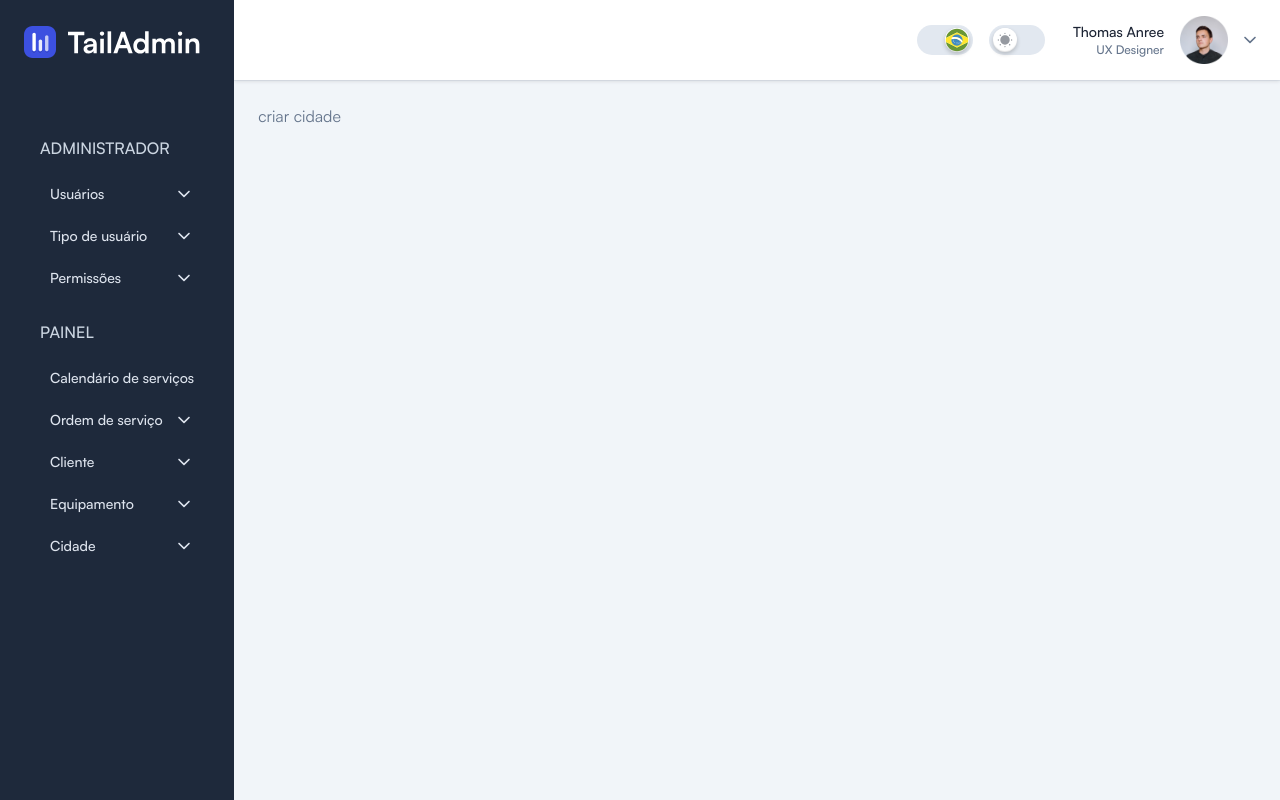
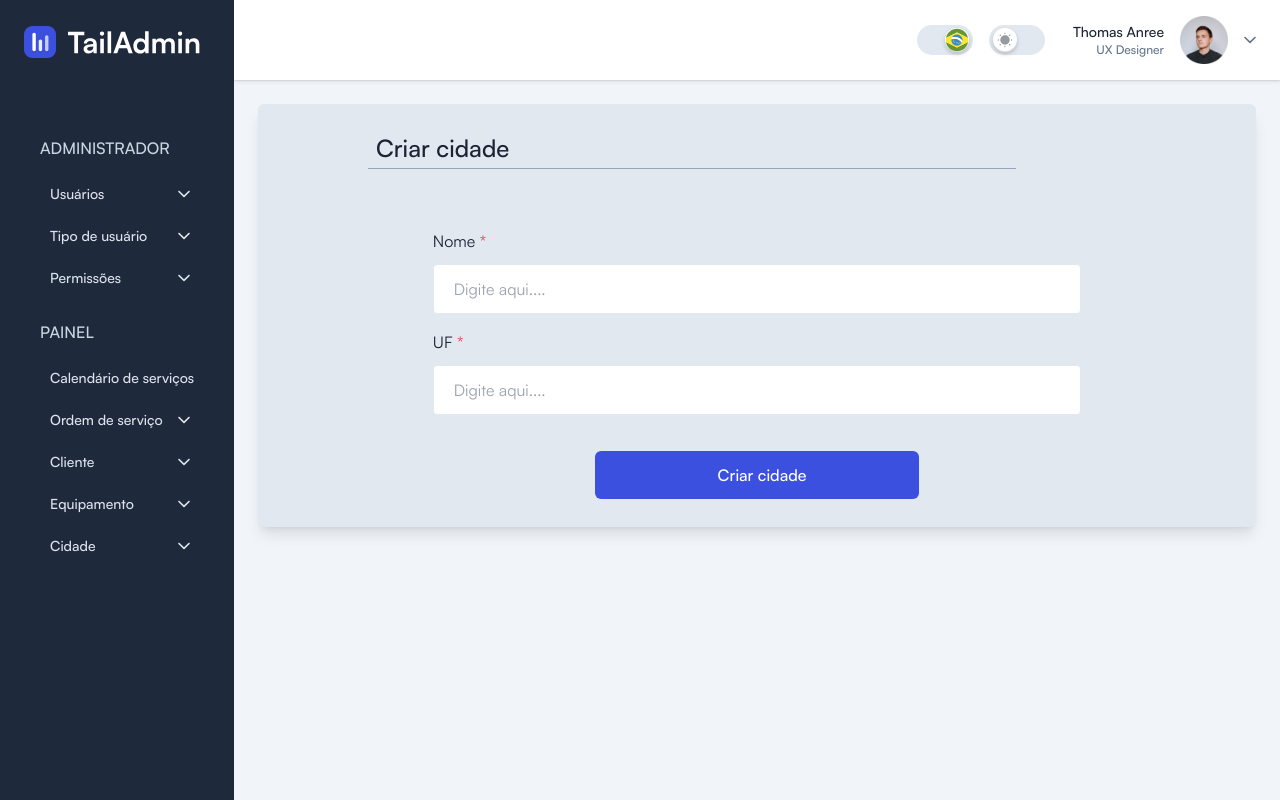
Before and after one commit to pr3ditec/sgs_admin_system, a Vue app: page /city/create in a window 1280 px wide. Built offline with nearby package versions, Linux system fonts and the light colour scheme; what vue3-apexcharts would draw is missing.

Commit message:
✨ feat: Cadastro e visualização de cidades finalizado

```diff
--- a/src/Helpers/Free.ts
+++ b/src/Helpers/Free.ts
@@ -1,4 +1,4 @@
-import type { PermissaoUsuario, TipoUsuario, Usuario } from './Types'
+import type { Cidade, PermissaoUsuario, TipoUsuario, Usuario } from './Types'
 
 const clearUserData = (formData: Usuario) => {
   formData.nome = ''
@@ -16,4 +16,9 @@ const clearPermissionUserData = (formData: PermissaoUsuario) => {
   formData.usuario_id = 0
 }
 
-export { clearUserData, clearUserTypeData, clearPermissionUserData }
+const clearCityData = (formData: Cidade) => {
+  formData.nome = ''
+  formData.uf = ''
+}
+
+export { clearUserData, clearUserTypeData, clearPermissionUserData, clearCityData }
--- a/src/Helpers/Types.ts
+++ b/src/Helpers/Types.ts
@@ -15,6 +15,11 @@ export interface Permissao {
 export interface PermissaoUsuario {
   usuario_id: Number
   permissao_id: Number
+}
+
+export interface Cidade {
+  nome: String
+  uf: String
 }
 /** API I/O */
 
--- a/src/translate/locales/en.json
+++ b/src/translate/locales/en.json
@@ -94,5 +94,6 @@
   "destroy-type-user-error":"Error on delete user type",
   "required-field-helper": "Field must be filled",
   "edit-button-helper": "Button for move to edit page",
-  "delete-button-helper": "Button for delete data"
+  "delete-button-helper": "Button for delete data",
+  "uf": "UF"
 }
--- a/src/translate/locales/pt.json
+++ b/src/translate/locales/pt.json
@@ -95,5 +95,6 @@
   "destroy-type-user-error":"Erro ao deletar tipo de usuário",
   "required-field-helper": "Campo precisa estar preenchido",
   "edit-button-helper": "Botão para acessar a pagina de edição",
-  "delete-button-helper": "Botão utilizado para deletar registro"
+  "delete-button-helper": "Botão utilizado para deletar registro",
+  "uf": "UF"
 }
--- a/src/views/City/CreateCityView.vue
+++ b/src/views/City/CreateCityView.vue
@@ -1,6 +1,103 @@
 <script setup lang="ts">
+/**
+ * @description View para cadastro de usuários
+ * @active
+ */
+import { onMounted, ref, type Ref } from 'vue'
+import { useGlobalStore } from '@/stores/global'
+import type { ApiResponse, ButtonController, Cidade, InputController } from '@/Helpers/Types'
+import { buttonHandler, validateInputParameter } from '@/Helpers/Validator'
+import { Response } from '@/Helpers/Response'
+import { clearCityData } from '@/Helpers/Free'
+import { bindKey } from '@/Helpers/Binder'
 import DefaultLayout from '@/layouts/DefaultLayout.vue'
+import FormLayout from '@/layouts/FormLayout.vue'
+import SGSButton from '@/components/Buttons/SGSButton.vue'
+import SGSInput from '@/components/Forms/SGSInput.vue'
+import SGSDivider from '@/components/Forms/SGSDivider.vue'
+
+const request = useGlobalStore().request
+
+const buttonController: Ref<ButtonController> = ref({
+  isLoading: false,
+  isDisabled: false
+})
+
+const nomeController: Ref<InputController> = ref({
+  isEmpty: false,
+  isDisabled: false
+})
+
+const ufControler: Ref<InputController> = ref({
+  isEmpty: false,
+  isDisabled: false
+})
+
+const apiFormData: Ref<Cidade> = ref(<Cidade>{
+  nome: '',
+  uf: ''
+})
+
+const validateData = (): boolean => {
+  const isValidNome = validateInputParameter(nomeController.value, apiFormData.value.nome)
+  const isValidUf = validateInputParameter(ufControler.value, apiFormData.value.uf)
+
+  return isValidNome
+}
+
+const sendData = async () => {
+  buttonHandler(buttonController.value, true)
+
+  if (!validateData()) {
+    return buttonHandler(buttonController.value, false)
+  }
+
+  await request
+    .store('/cidade', apiFormData.value)
+    .then((res: ApiResponse) => {
+      if (res.status) {
+        Response.show('success', res.messageCode)
+      } else {
+        Response.show('error', res.messageCode)
+      }
+    })
+    .catch((err) => {
+      Response.show('error', 'unexpected-error')
+    })
+    .finally(() => {
+      buttonHandler(buttonController.value, false)
+      clearCityData(apiFormData.value)
+    })
+}
+
+onMounted(() => {
+  bindKey('Enter', sendData)
+})
 </script>
 <template>
-  <DefaultLayout> criar cidade</DefaultLayout>
+  <DefaultLayout>
+    <FormLayout title="create-city">
+      <template #body>
+        <SGSInput
+          label="name"
+          required
+          :reference="apiFormData"
+          referenceName="nome"
+          :controller="nomeController"
+        />
+        <SGSDivider />
+        <SGSInput
+          label="uf"
+          required
+          :reference="apiFormData"
+          referenceName="uf"
+          :controller="ufControler"
+        />
+        <SGSDivider />
+      </template>
+      <template #handler>
+        <SGSButton @click="sendData" label="create-city" :controller="buttonController" />
+      </template>
+    </FormLayout>
+  </DefaultLayout>
 </template>
--- a/src/views/City/ListCityView.vue
+++ b/src/views/City/ListCityView.vue
@@ -1,6 +1,89 @@
 <script setup lang="ts">
+/**
+ * @description View para listagem de usuários
+ * @active
+ */
+import type { ApiResponse, HeaderTableController, TableCotnroller, Cidade } from '@/Helpers/Types'
+import { onMounted, ref, type Ref } from 'vue'
+import { useGlobalStore } from '@/stores/global'
+import { Response } from '@/Helpers/Response'
+import { useRouter } from 'vue-router'
 import DefaultLayout from '@/layouts/DefaultLayout.vue'
+import SGSTable from '@/components/Tables/SGSTable.vue'
+import Translate from '@/translate'
+import SGSTableHelper from '@/components/Tables/SGSTableHelper.vue'
+
+const router = useRouter()
+const request = useGlobalStore().request
+
+const tableController: Ref<TableCotnroller> = ref({
+  isLoading: false
+})
+
+const headerController: Ref<Array<HeaderTableController>> = ref([
+  {
+    field: 'id',
+    title: '#',
+    headerClass: 'flex flex-row gap-1 font-bold uppercase'
+  },
+  {
+    field: 'nome',
+    title: Translate.to('name'),
+    headerClass: 'flex flex-row gap-1 font-bold uppercase'
+  },
+  {
+    field: 'uf',
+    title: Translate.to('uf'),
+    headerClass: 'flex flex-row gap-1 font-bold uppercase'
+  },
+  {
+    field: 'actions',
+    title: Translate.to('actions'),
+    headerClass: 'flex flex-row gap-1 font-bold uppercase'
+  }
+])
+
+const cityData: Ref<Array<Cidade>> = ref([])
+
+const getCityData = async () => {
+  tableController.value.isLoading = true
+  await request
+    .get('/cidade')
+    .then((res: ApiResponse) => {
+      if (res.status) {
+        cityData.value = res.list as Array<Cidade>
+      }
+    })
+    .finally(() => {
+      tableController.value.isLoading = false
+    })
+}
+const deleteData = async (id: Number) => {
+  await request.destroy(`/cidade/${id}`).then((res) => {
+    if (res.status) {
+      getCityData()
+      Response.show('success', res.messageCode)
+    } else {
+      Response.show('error', res.messageCode)
+    }
+  })
+}
+
+onMounted(() => {
+  Promise.all([getCityData()]).catch((err) => {
+    console.log('Erro em buscar dados da api')
+  })
+})
 </script>
 <template>
-  <DefaultLayout> listar cidade </DefaultLayout>
+  <DefaultLayout>
+    <SGSTable
+      :isLoading="tableController.isLoading"
+      :result="cityData"
+      :header="headerController"
+      @editData="(id: Number) => router.push(`/city/${id}`)"
+      @deleteData="deleteData"
+    />
+    <SGSTableHelper />
+  </DefaultLayout>
 </template>
```
